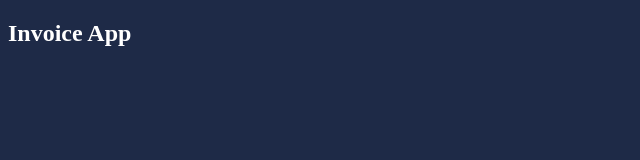
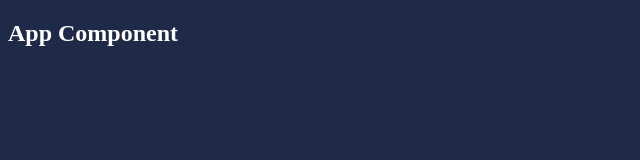
Before and after one commit to billybenntt/portfolio-project-6-invoice_app, a React (Vite) app: page / in a window 1280 px wide. Shown: the top 160 px of the page, without its empty margins (0-640 px from the left). Built offline with nearby package versions, Linux system fonts and the light colour scheme.

Commit message:
add project layout files

```diff
--- a/src/App.tsx
+++ b/src/App.tsx
@@ -1,12 +1,9 @@
-import Start from "./components/Start.tsx";
-
 function App() {
-
-    return (
-        <>
-            <Start/>
-        </>
-    )
+  return (
+    <>
+      <h2>App Component</h2>
+    </>
+  )
 }
 
 export default App
--- a/src/components/Start.tsx
+++ /dev/null
@@ -1,9 +0,0 @@
-function Start() {
-  return (
-    <>
-      <h2>Invoice App</h2>
-    </>
-  )
-}
-
-export default Start
```
Also changed, not shown: src/components/InvoiceCard.tsx (added, +9 -0 lines), src/components/InvoiceList.tsx (added, +9 -0 lines), src/components/Navbar.tsx (added, +9 -0 lines), src/pages/InvoicesMainPage.tsx (added, +9 -0 lines), src/pages/invoicesSinglePage.tsx (added, +9 -0 lines), src/data/sampleAllData.tsx (added), src/data/sampleSingleData.tsx (added).
